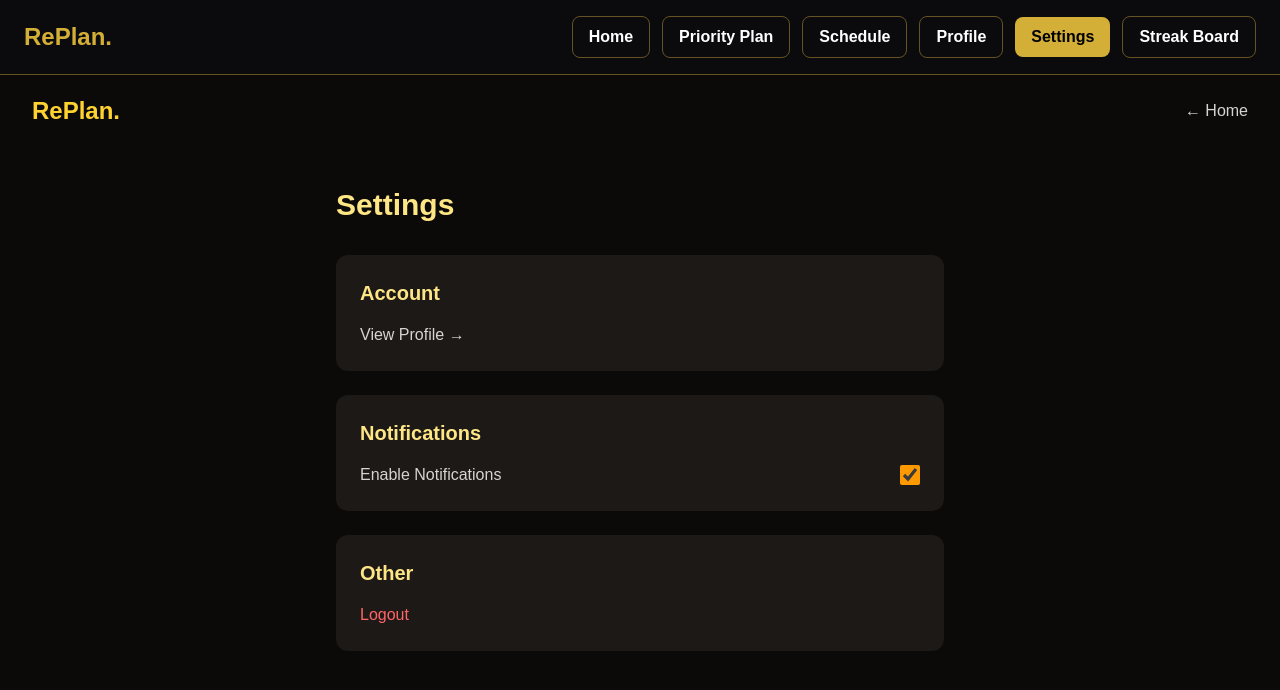
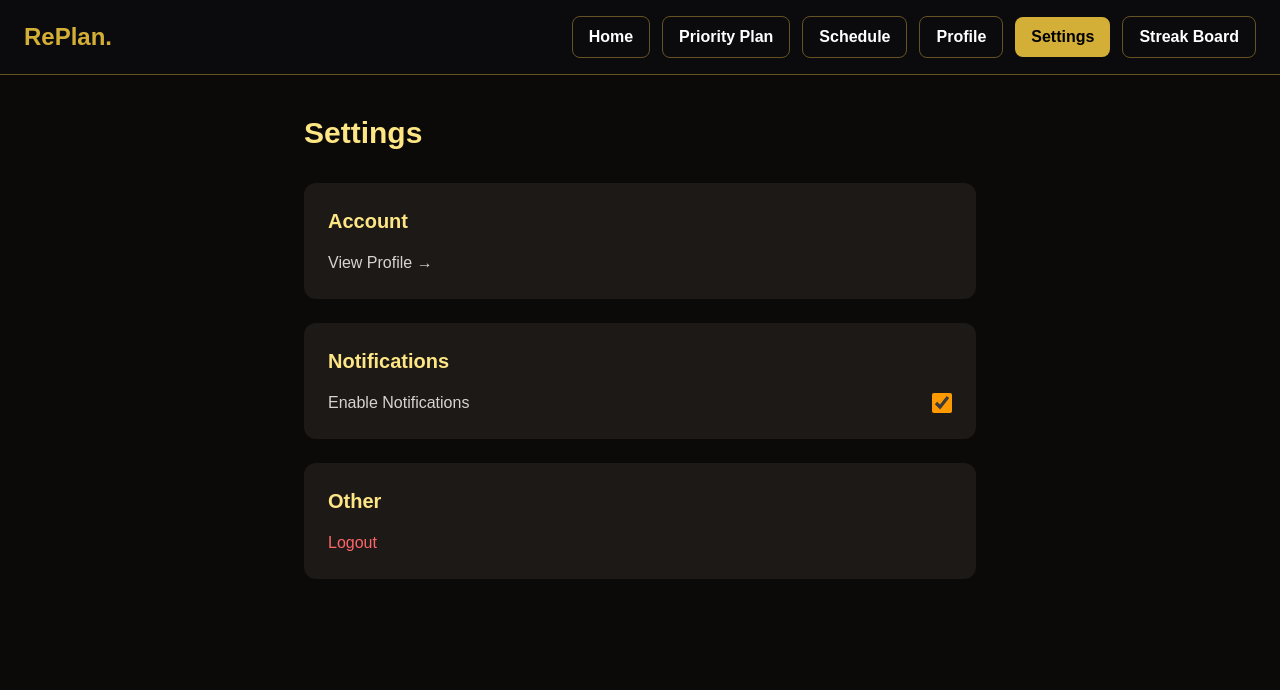
Before and after one commit to Trisha884/Re-Plan, a Next.js app in the folder frontend/: page /settings in a window 1280 px wide. Shown: the top 690 px of the page. Built offline with nearby package versions, Linux system fonts and the light colour scheme.

Commit message:
Clean up settings page navigation

```diff
--- a/frontend/app/page.js
+++ b/frontend/app/page.js
@@ -10,9 +10,11 @@ export default function Home() {
           <Link href="/" className="text-amber-200">
             Home
           </Link>
-          <a href="/" className="text-stone-300 hover:text-amber-200 transition">
+          <Link
+            href="/about"
+            className="text-stone-300 hover:text-amber-200 transition">
             About
-          </a>
+          </Link>
           <Link
             href="/login"
             className="text-stone-300 hover:text-amber-200 transition"
--- a/frontend/app/settings/page.js
+++ b/frontend/app/settings/page.js
@@ -1,3 +1,4 @@
+
 "use client";
 
 import Link from "next/link";
@@ -7,59 +8,52 @@ export default function Settings() {
   const [notifications, setNotifications] = useState(true);
 
   return (
-    <div className="min-h-screen bg-stone-950 text-stone-200">
-      <nav className="flex justify-between items-center px-8 py-5">
-        <Link href="/homepage" className="text-2xl font-bold text-amber-300">
-          RePlan.
-        </Link>
+    <main className="min-h-screen bg-stone-950 px-8 py-10 text-stone-200">
+      <div className="mx-auto max-w-2xl">
+        <h1 className="mb-8 text-3xl font-bold text-amber-200">
+          Settings
+        </h1>
 
-        <Link href="/homepage" className="text-stone-300 hover:text-amber-200">
-          ← Home
-        </Link>
-      </nav>
+        <div className="mb-6 rounded-xl bg-stone-900 p-6">
+          <h2 className="mb-4 text-xl font-semibold text-amber-200">
+            Account
+          </h2>
 
-      <main className="max-w-2xl mx-auto px-8 py-10">
-        <h2 className="text-3xl font-bold text-amber-200 mb-8">
-          Settings
-        </h2>
-
-        <div className="bg-stone-900 p-6 rounded-xl mb-6">
-          <h3 className="text-xl font-semibold text-amber-200 mb-4">
-            Account
-          </h3>
-
-          <Link href="/profile" className="text-stone-300 hover:text-amber-200">
+          <Link
+            href="/profile"
+            className="text-stone-300 hover:text-amber-200"
+          >
             View Profile →
           </Link>
         </div>
 
-        <div className="bg-stone-900 p-6 rounded-xl mb-6">
-          <h3 className="text-xl font-semibold text-amber-200 mb-4">
+        <div className="mb-6 rounded-xl bg-stone-900 p-6">
+          <h2 className="mb-4 text-xl font-semibold text-amber-200">
             Notifications
-          </h3>
+          </h2>
 
-          <div className="flex justify-between items-center">
+          <div className="flex items-center justify-between">
             <p className="text-stone-300">Enable Notifications</p>
 
             <input
               type="checkbox"
               checked={notifications}
               onChange={() => setNotifications(!notifications)}
-              className="w-5 h-5 accent-amber-500"
+              className="h-5 w-5 accent-amber-500"
             />
           </div>
         </div>
 
-        <div className="bg-stone-900 p-6 rounded-xl">
-          <h3 className="text-xl font-semibold text-amber-200 mb-4">
+        <div className="rounded-xl bg-stone-900 p-6">
+          <h2 className="mb-4 text-xl font-semibold text-amber-200">
             Other
-          </h3>
+          </h2>
 
           <Link href="/" className="text-red-400 hover:text-red-300">
             Logout
           </Link>
         </div>
-      </main>
-    </div>
+      </div>
+    </main>
   );
 }
```
